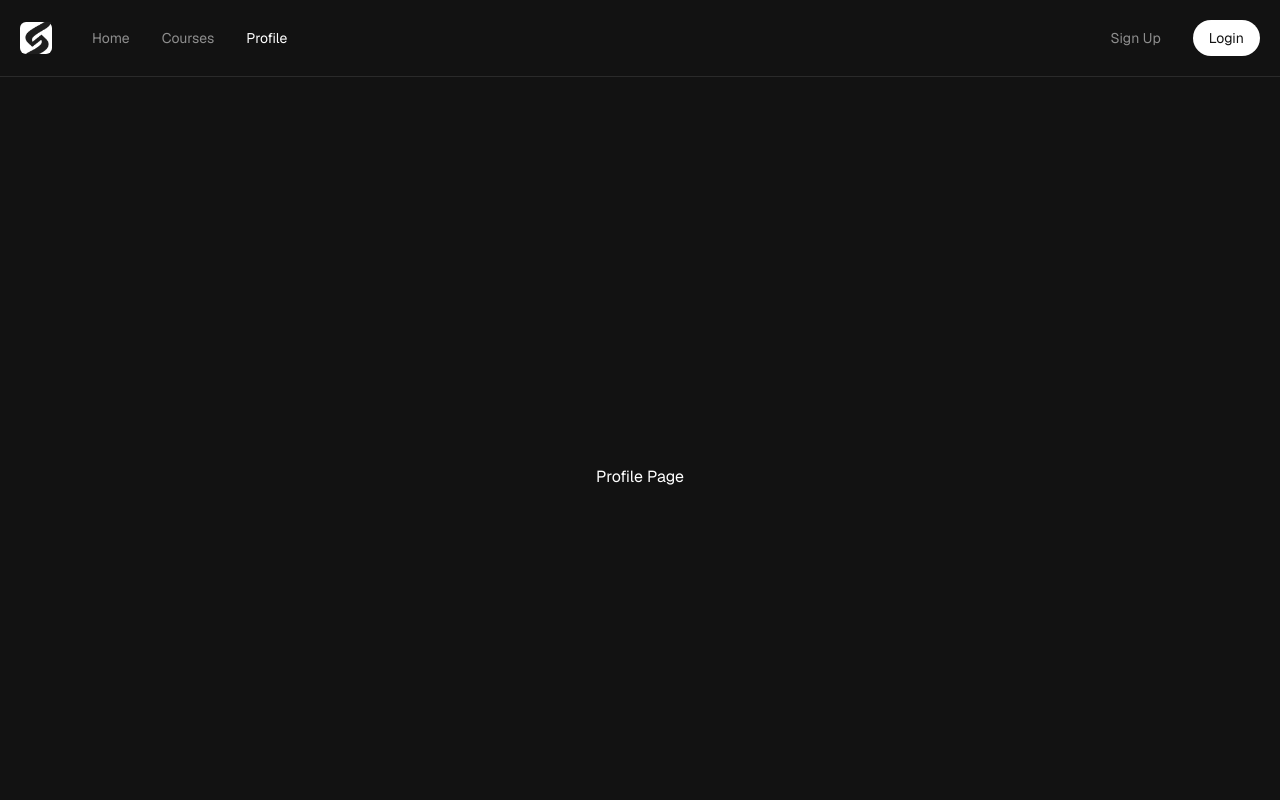
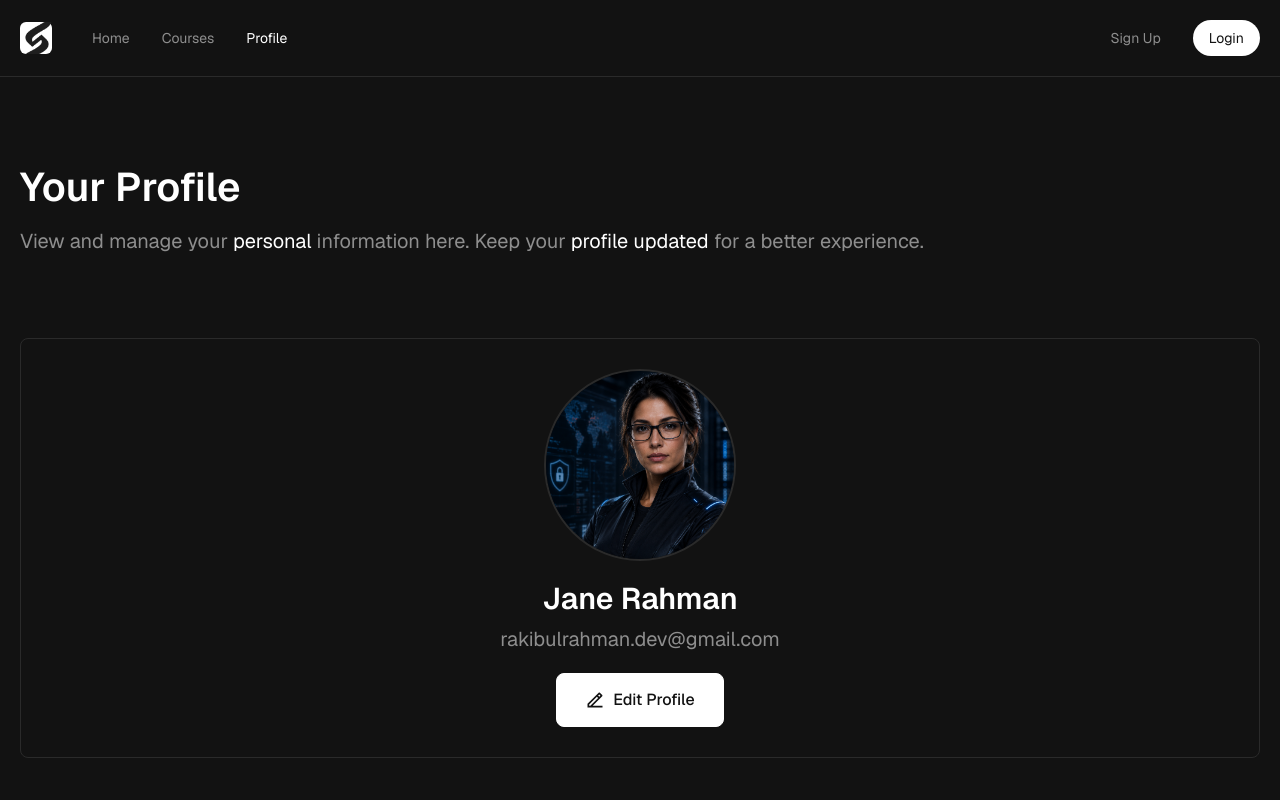
Before and after one commit to quantumrahman/skillsphere-web, a Next.js app: page /profile in a window 1280 px wide. Shown: the top 800 px of the page. Built offline with nearby package versions, Linux system fonts and the light colour scheme.

Commit message:
feat: implement heading and profile and finalized design

```diff
--- a/src/app/(main)/profile/page.jsx
+++ b/src/app/(main)/profile/page.jsx
@@ -1,7 +1,41 @@
+import { RiEdit2Line } from "@remixicon/react";
+
+import Image from "next/image";
+import Link from "next/link";
+
 const ProfilePage = () => {
+
     return (
-        <div className="w-full min-h-screen flex items-center justify-center">
-            <h1 className="text-white">Profile Page</h1>
+        <div className="w-full px-5 py-12 md:py-20">
+            <div className="w-full max-w-[1400px] mx-auto">
+                <div className="w-full mb-10 sm:mb-12 md:mb-16 lg:mb-20 flex flex-col gap-2">
+                    <h1 className="text-[28px] font-semibold text-[#ffffff] sm:text-[32px] md:text-[36px] lg:text-[40px]">Your Profile</h1>
+                    <p className="text-base font-normal text-[#8e8e8e] leading-relaxed sm:text-xl">
+                        View and manage your <span className="text-[#ffffff]">personal</span> information here. Keep your <span className="text-[#ffffff]">profile updated</span> for a better experience.
+                    </p>
+                </div>
+                <div className="w-full p-5 flex items-center justify-center flex-col gap-5 border border-[#2a2a2a] rounded-lg md:p-[25px] lg:p-[30px]">
+                    <div className="relative w-24 h-24 rounded-full border-2 border-[#2a2a2a] sm:w-32 sm:h-32 md:w-40 md:h-40 lg:w-48 lg:h-48">
+                        <Image
+                            src={'/images/jane_smith.png'}
+                            alt="profile image"
+                            fill={true}
+                            className="object-cover w-full h-full rounded-full"
+                        />
+                    </div>
+                    <div className="w-full flex items-center justify-center flex-col text-center gap-2">
+                        <h1 className="text-lg font-semibold text-[#ffffff] break-words sm:text-xl md:text-2xl lg:text-3xl">Jane Rahman</h1>
+                        <p className="text-sm font-normal text-[#8e8e8e] sm:text-base md:text-lg lg:text-xl">rakibulrahman.dev@gmail.com</p>
+                    </div>
+                    <Link
+                        href={'/profile/profile-update'}
+                        className="px-5 sm:px-6 lg:px-7 py-2.5 sm:py-3 lg:py-3.5 text-sm sm:text-base font-medium bg-white border border-[#ffffff] text-[#121212] rounded-lg flex items-center justify-center gap-2 hover:bg-gray-200 hover:border-[#ffffff] transition-all duration-200 cursor-pointer"
+                    >
+                        <RiEdit2Line size={20} color="#121212" />
+                        Edit Profile
+                    </Link>
+                </div>
+            </div>
         </div>
     );
 };
```
